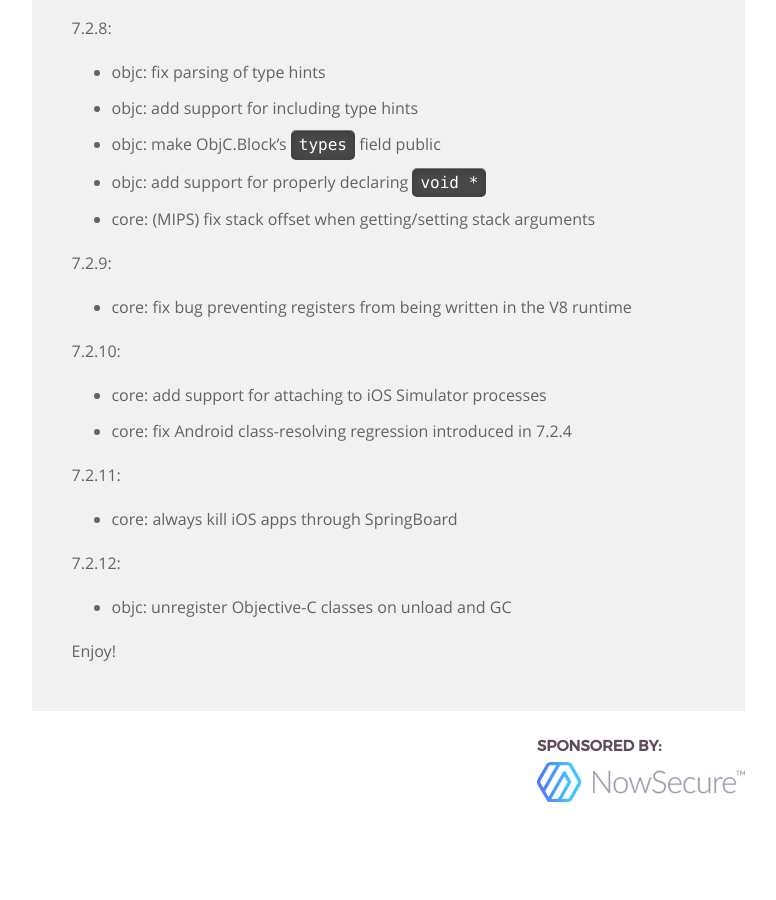
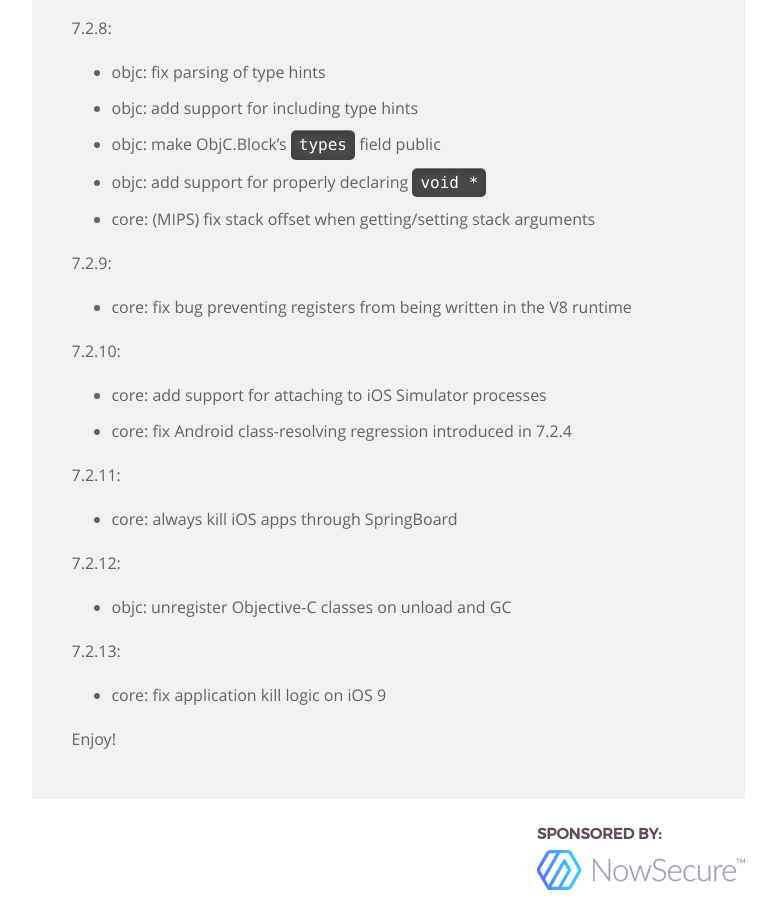
Before and after one commit to frida/frida-website, a Jekyll site: the page built from _posts/2016-06-02-frida-7-2-released.markdown, in a window 1280 px wide and 900 px high, scrolled down 4285 px. Shown: the whole window, without its empty margins (364-1140 px from the left). Built offline with Jekyll 4.4.1, drawn with Linux system fonts in a browser that asks for light colours; before the commit the page ends 5097 px from its top, so only the background shows below that.

Commit message:
Add release notes for 7.2.13

```diff
--- a/_posts/2016-06-02-frida-7-2-released.markdown
+++ b/_posts/2016-06-02-frida-7-2-released.markdown
@@ -191,4 +191,8 @@ So in closing, let's summarize the changes:
 
 - objc: unregister Objective-C classes on unload and GC
 
+7.2.13:
+
+- core: fix application kill logic on iOS 9
+
 Enjoy!
```
